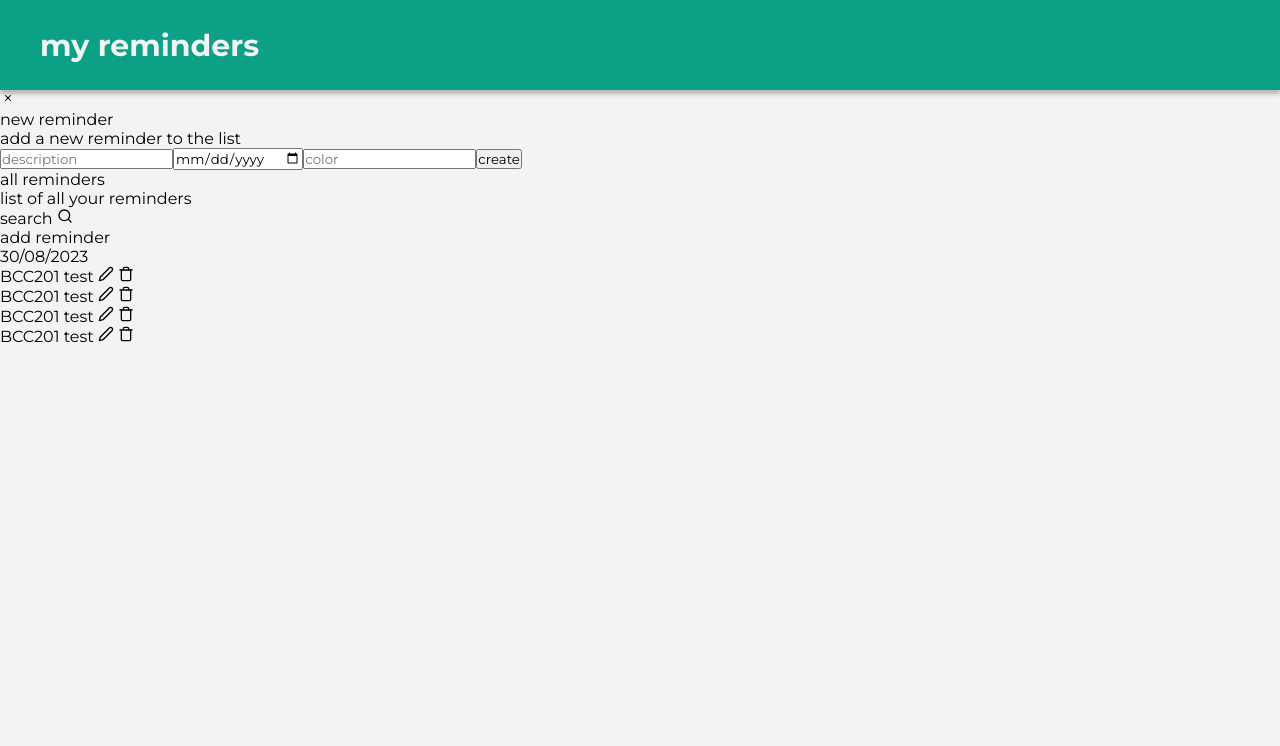
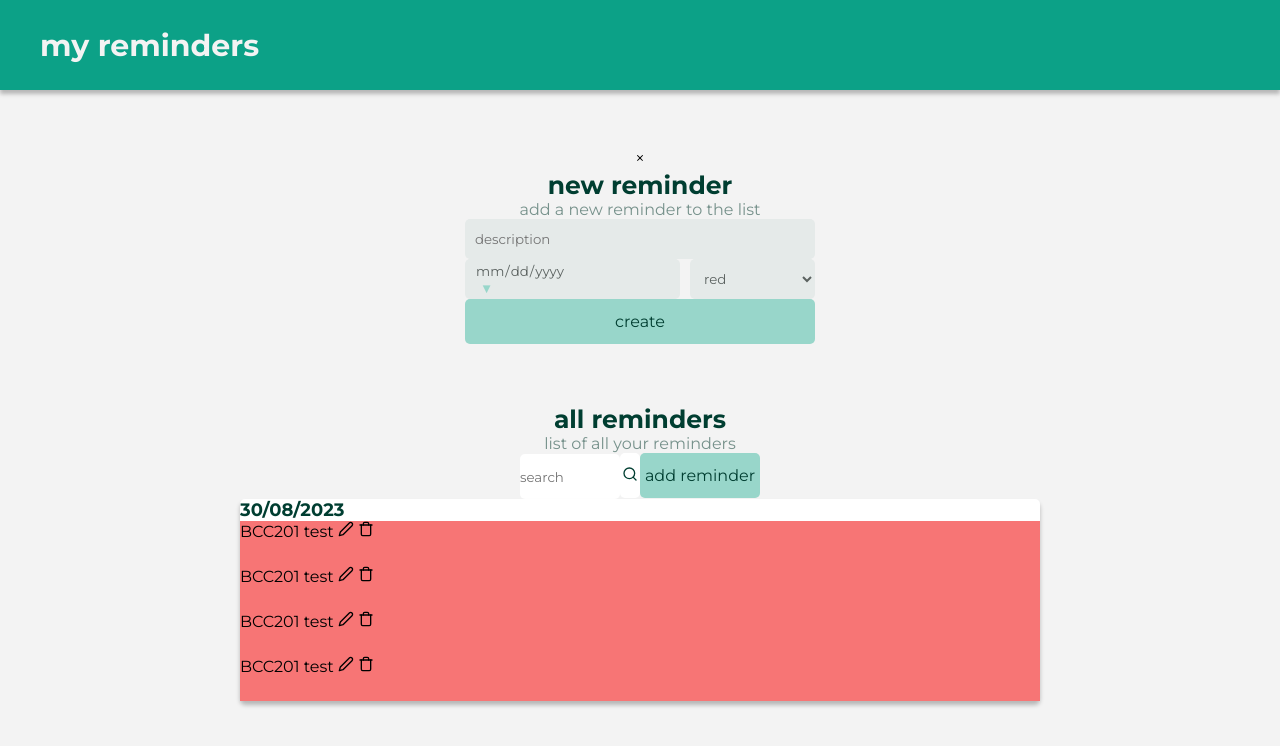
Before and after one commit to vitoriabispo/lembretes, a JavaScript app in the folder frontend/: page / in a window 1280 px wide. Shown: the top 746 px of the page. Built offline with nearby package versions, Linux system fonts and the light colour scheme; the HTML template or start-up script is replaced by a standard one.

Commit message:
starting to style the page

```diff
--- a/frontend/src/components/AllReminders/AllReminders.css
+++ b/frontend/src/components/AllReminders/AllReminders.css
@@ -0,0 +1,60 @@
+.allReminders {
+
+  display: flex;
+  flex-direction: column;
+  align-items: center;
+}
+
+.descriptionAllReminders h3 {
+  text-align: center;
+  color: #003E31;
+  font-size: 25px;
+  font-weight: 700;
+}
+
+.descriptionAllReminders p {
+  text-align: center;
+  color: #76918B;
+  font-size: 16px;
+  font-weight: 400;
+}
+
+.searchRow {
+  display: flex;
+  max-width: 350px;
+}
+
+.searchRow input {
+  background-color: #FFFFFF;
+  border: none;
+  width: 100px;
+  height: 45px;
+  border-radius: 5px;
+}
+
+#searchButton {
+  width: 20px;
+  background: #FFFFFF;
+}
+
+.searchRow button {
+  /*button*/
+  border: none;
+  width: 120px;
+  height: 45px;
+  border-radius: 5px;
+  background: #98D6CA;
+
+  cursor: pointer;
+
+  /*font*/
+  color: #003E31;
+  font-size: 16px;
+  font-weight: 400;
+}
+
+.searchRow button:hover{
+  background-color: #0CA187;
+  transition: .9s;
+  color: #f3f3f3;
+}
--- a/frontend/src/components/AllReminders/AllReminders.js
+++ b/frontend/src/components/AllReminders/AllReminders.js
@@ -8,13 +8,16 @@ export function AllReminders() {
   return(
     <div className="allReminders">
       <div className="descriptionAllReminders">
-        <p>all reminders</p>
+        <h3>all reminders</h3>
         <p>list of all your reminders </p>
       </div>
 
       <div className="searchRow">
-        <p>search <FiSearch /></p>
-        <p>add reminder</p>
+        <form className="searchForm">
+          <input type="text" id="dateSearch" placeholder="search"/>
+          <button type="submit" id="searchButton" ><FiSearch/></button>
+        </form>
+        <button id="newReminderButton">add reminder</button>
       </div>
 
       <div className="listAllReminders">
--- a/frontend/src/components/NewReminder/NewReminder.css
+++ b/frontend/src/components/NewReminder/NewReminder.css
@@ -0,0 +1,126 @@
+.newReminder {
+  padding: 60px;
+
+  display: flex;
+  flex-direction: column;
+  align-items: center;
+}
+
+p #closeButton {
+  display: flex;
+  align-items: flex-start;
+}
+
+.formNewReminder input {
+  border: none;
+  width: 340px;
+  height: 40px;
+  border-radius: 5px;
+
+  background-color: #E5EAE9;
+  color: #5B6260;
+  padding-left: 10px;
+}
+
+.formNewReminder select {
+  border: none;
+  width: 340px;
+  height: 40px;
+  border-radius: 5px;
+  color: #5B6260;
+  background-color: #E5EAE9;
+
+  padding-left: 10px;
+}
+
+.formNewReminder button {
+  /*button*/
+  border: none;
+  width: 350px;
+  height: 45px;
+  border-radius: 5px;
+  background: #98D6CA;
+
+  cursor: pointer;
+
+  /*font*/
+  color: #003E31;
+  font-size: 16px;
+  font-weight: 400;
+}
+
+.formNewReminder button:hover {
+  background-color: #0CA187;
+  transition: .9s;
+  color: #f3f3f3;
+}
+
+.descriptionNewReminder h3 {
+  text-align: center;
+  color: #003E31;
+  font-size: 25px;
+  font-weight: 700;
+}
+
+.descriptionNewReminder p {
+  text-align: center;
+  color: #76918B;
+  font-size: 16px;
+  font-weight: 400;
+}
+
+.containerDateColor {
+  max-width: 350px;
+
+  display: flex;
+  justify-content: space-between ;
+}
+
+.containerDateColor #date {
+  max-width: 205px;
+}
+
+.containerDateColor #color {
+  max-width: 125px;
+}
+
+/*disable keyboard input in calendar*/
+input[type="date"] {
+  position: relative;
+}
+
+input[type="date"]:after {
+  content: "\25BC";
+  color: #98D6CA;
+  padding: 0 5px;
+}
+
+
+input[type="date"]:hover:after {
+  color: #0CA187;
+  transition: .9s;
+}
+
+input[type="date"]::-webkit-calendar-picker-indicator {
+  position: absolute;
+  top: 0;
+  left: 0;
+  right: 0;
+  bottom: 0;
+  width: auto;
+  height: auto;
+  color: transparent;
+  background: transparent;
+
+  cursor: pointer;
+}
+
+
+input[type="date"]::-webkit-inner-spin-button {
+  z-index: 1;
+}
+
+
+input[type="date"]::-webkit-clear-button {
+   z-index: 1;
+}
--- a/frontend/src/components/NewReminder/NewReminder.js
+++ b/frontend/src/components/NewReminder/NewReminder.js
@@ -3,18 +3,38 @@ import { IoIosClose } from 'react-icons/io';
 import './NewReminder.css';
 
 export function NewReminder() {
+
+  function disableDates() {
+    var date = new Date();
+    var day = date.getDate()+1; // só pode para dias maiores que o atual
+    day = day < 10 ? '0' + day : day;
+    var month = date.getMonth()+1;
+    month = month < 10 ? '0' + month : month;
+    var year = date.getFullYear();
+
+    var minDate = year+"-"+month+"-"+day;
+    return minDate;
+  }
+
   return(
     <div className="newReminder">
-      <p><IoIosClose /></p>
+      <p id="closeButton"><IoIosClose /></p>
       <div className="descriptionNewReminder">
-        <p>new reminder</p>
+        <h3>new reminder</h3>
         <p>add a new reminder to the list</p>
       </div>
 
       <form className="formNewReminder">
         <input type="text" id="text" placeholder="description"/>
-        <input type="date" id="date"/>
-        <input type="select" id="color" placeholder="color"/>
+        <div className="containerDateColor">
+        <input type="date" id="date" min={disableDates()}/>
+        <select id="color" placeholder="color">
+          <option value="red" style={{ backgroundColor: '#F77575' }}>red</option>
+          <option value="purple" style={{ backgroundColor: '#A890ED' }}>purple</option>
+          <option value="green" style={{ backgroundColor: '#B3EC7A' }}>green</option>
+          <option value="yellow" style={{ backgroundColor: '#F8DE94' }}>yellow</option>
+        </select>
+        </div>
         <button type="submit" id="create">create</button>
       </form>
     </div>
--- a/frontend/src/components/SingleDate/SingleDate.css
+++ b/frontend/src/components/SingleDate/SingleDate.css
@@ -0,0 +1,21 @@
+.singleDate{
+  width: 800px;
+  border-radius: 5px;
+  background-color: #FFFFFF;
+  box-shadow: 0px 4px 4px 0px rgba(0, 0, 0, 0.25);
+  flex-shrink: 0;
+}
+
+.dateReminder p {
+  color: #003E31;
+  font-size: 18px;
+  font-weight: 700;
+}
+
+.reminderList {
+}
+
+.reminderList p {
+  background-color: #F77575;
+  height: 45px;
+}
```
